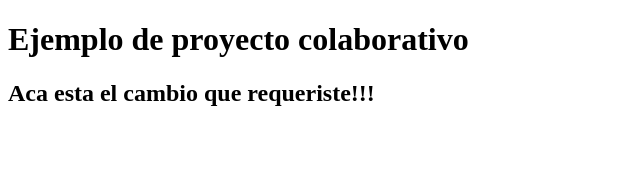
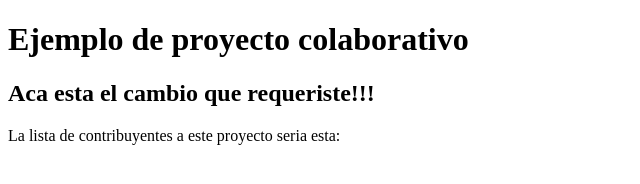
Before and after one commit to damiancicarenl/PROYECTO1, a plain HTML site: page index.html in a window 1280 px wide. Shown: the whole page, without its empty margins (0-640 px from the left). Drawn offline with Linux system fonts and the light colour scheme.

Commit message:
Add contributors list paragraph to index.html

```diff
--- a/index.html
+++ b/index.html
@@ -9,6 +9,7 @@
     <header>
       <h1>Ejemplo de proyecto colaborativo</h1>
       <h2>Aca esta el cambio que requeriste!!!</h2>
+      <p>La lista de contribuyentes a este proyecto seria esta:</p>
     </header>
   </body>
 </html>
```
